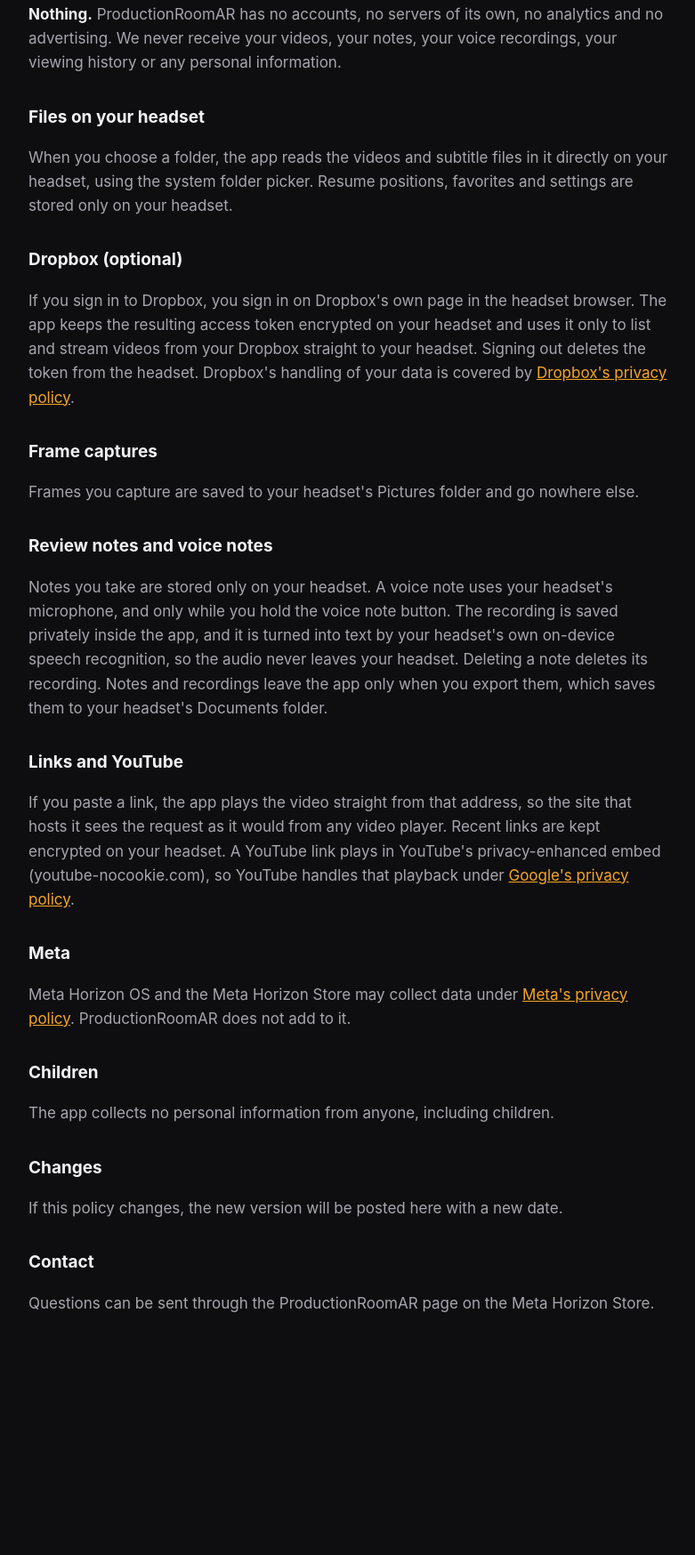
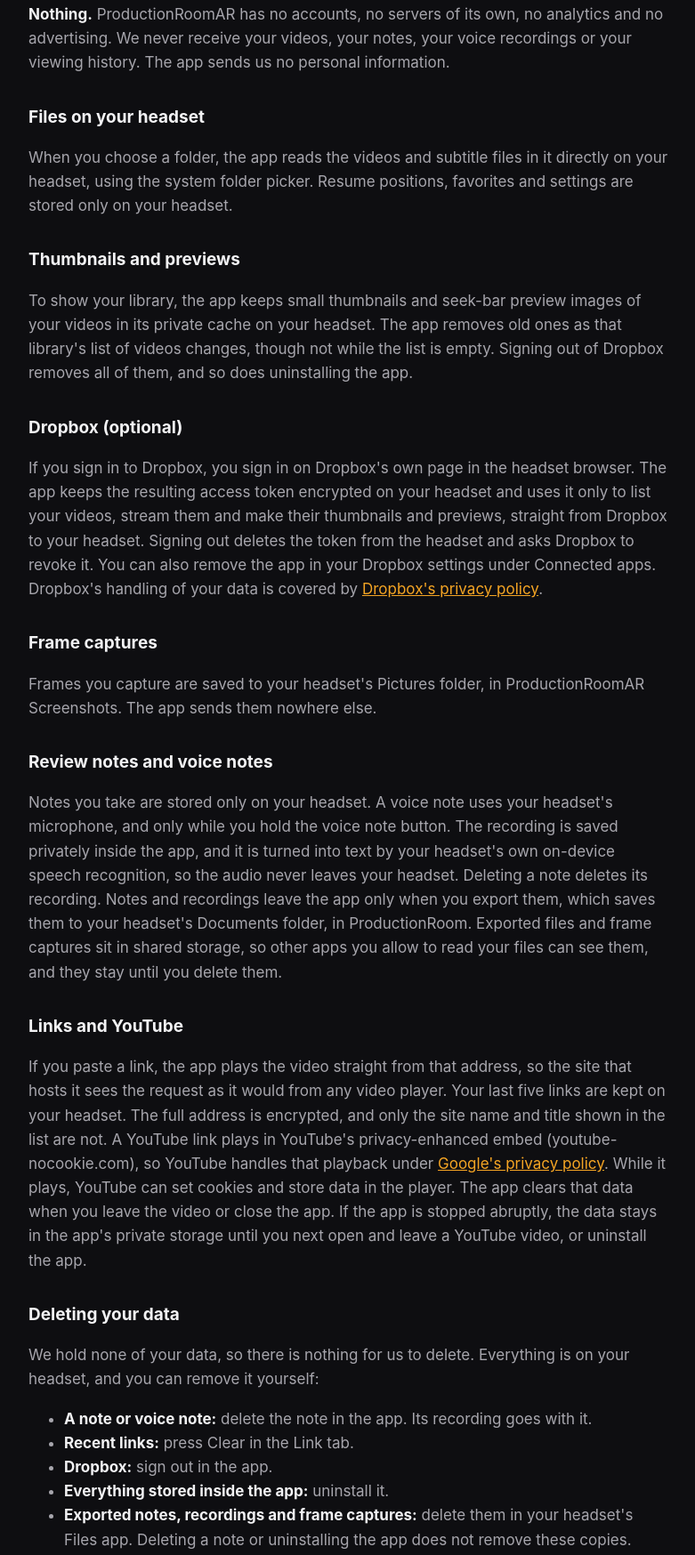
Before and after one commit to jayburgessjr/productionroomar, a plain HTML site: page privacy/index.html in a window 1280 px wide. Shown: the part 296-2044 px from the top of the page at 89% size, without its empty margins (248-1029 px from the left). Before the commit the page ends 1872 px from the top, so only its background shows below. Drawn offline with Linux system fonts and the light colour scheme.

Commit message:
Privacy: data deletion, contact, YouTube cookies, thumbnails, exports (#2)
* Privacy: data deletion, contact, YouTube cookies, thumbnails, exports

Co-Authored-By: Claude Opus 5.5 <noreply@anthropic.com>

* Privacy: exact wording for thumbnail cleanup

Co-Authored-By: Claude Opus 5.5 <noreply@anthropic.com>

---------

Co-authored-by: Jay Burgess <jayburgess.p3@gmail.com>
Co-authored-by: Claude Opus 5.5 <noreply@anthropic.com>

```diff
--- a/privacy/index.html
+++ b/privacy/index.html
@@ -9,20 +9,31 @@ h1{font-size:30px;margin:0 0 4px}h1 b{color:var(--acc)}h2{font-size:19px;margin:
 p,li{color:var(--muted)}strong{color:var(--fg)}a{color:var(--acc)}
 </style></head><body><main>
 <h1>ProductionRoom<b>AR</b> privacy policy</h1>
-<p>Last updated 23 November 2026</p>
+<p>Last updated 24 November 2026</p>
 <p>ProductionRoomAR is a virtual movie theater for Meta Quest where you screen your own films. It is built so that your work stays yours.</p>
 <h2>What we collect</h2>
-<p><strong>Nothing.</strong> ProductionRoomAR has no accounts, no servers of its own, no analytics and no advertising. We never receive your videos, your notes, your voice recordings, your viewing history or any personal information.</p>
+<p><strong>Nothing.</strong> ProductionRoomAR has no accounts, no servers of its own, no analytics and no advertising. We never receive your videos, your notes, your voice recordings or your viewing history. The app sends us no personal information.</p>
 <h2>Files on your headset</h2>
 <p>When you choose a folder, the app reads the videos and subtitle files in it directly on your headset, using the system folder picker. Resume positions, favorites and settings are stored only on your headset.</p>
+<h2>Thumbnails and previews</h2>
+<p>To show your library, the app keeps small thumbnails and seek-bar preview images of your videos in its private cache on your headset. The app removes old ones as that library's list of videos changes, though not while the list is empty. Signing out of Dropbox removes all of them, and so does uninstalling the app.</p>
 <h2>Dropbox (optional)</h2>
-<p>If you sign in to Dropbox, you sign in on Dropbox's own page in the headset browser. The app keeps the resulting access token encrypted on your headset and uses it only to list and stream videos from your Dropbox straight to your headset. Signing out deletes the token from the headset. Dropbox's handling of your data is covered by <a href="https://www.dropbox.com/privacy">Dropbox's privacy policy</a>.</p>
+<p>If you sign in to Dropbox, you sign in on Dropbox's own page in the headset browser. The app keeps the resulting access token encrypted on your headset and uses it only to list your videos, stream them and make their thumbnails and previews, straight from Dropbox to your headset. Signing out deletes the token from the headset and asks Dropbox to revoke it. You can also remove the app in your Dropbox settings under Connected apps. Dropbox's handling of your data is covered by <a href="https://www.dropbox.com/privacy">Dropbox's privacy policy</a>.</p>
 <h2>Frame captures</h2>
-<p>Frames you capture are saved to your headset's Pictures folder and go nowhere else.</p>
+<p>Frames you capture are saved to your headset's Pictures folder, in ProductionRoomAR Screenshots. The app sends them nowhere else.</p>
 <h2>Review notes and voice notes</h2>
-<p>Notes you take are stored only on your headset. A voice note uses your headset's microphone, and only while you hold the voice note button. The recording is saved privately inside the app, and it is turned into text by your headset's own on-device speech recognition, so the audio never leaves your headset. Deleting a note deletes its recording. Notes and recordings leave the app only when you export them, which saves them to your headset's Documents folder.</p>
+<p>Notes you take are stored only on your headset. A voice note uses your headset's microphone, and only while you hold the voice note button. The recording is saved privately inside the app, and it is turned into text by your headset's own on-device speech recognition, so the audio never leaves your headset. Deleting a note deletes its recording. Notes and recordings leave the app only when you export them, which saves them to your headset's Documents folder, in ProductionRoom. Exported files and frame captures sit in shared storage, so other apps you allow to read your files can see them, and they stay until you delete them.</p>
 <h2>Links and YouTube</h2>
-<p>If you paste a link, the app plays the video straight from that address, so the site that hosts it sees the request as it would from any video player. Recent links are kept encrypted on your headset. A YouTube link plays in YouTube's privacy-enhanced embed (youtube-nocookie.com), so YouTube handles that playback under <a href="https://policies.google.com/privacy">Google's privacy policy</a>.</p>
+<p>If you paste a link, the app plays the video straight from that address, so the site that hosts it sees the request as it would from any video player. Your last five links are kept on your headset. The full address is encrypted, and only the site name and title shown in the list are not. A YouTube link plays in YouTube's privacy-enhanced embed (youtube-nocookie.com), so YouTube handles that playback under <a href="https://policies.google.com/privacy">Google's privacy policy</a>. While it plays, YouTube can set cookies and store data in the player. The app clears that data when you leave the video or close the app. If the app is stopped abruptly, the data stays in the app's private storage until you next open and leave a YouTube video, or uninstall the app.</p>
+<h2>Deleting your data</h2>
+<p>We hold none of your data, so there is nothing for us to delete. Everything is on your headset, and you can remove it yourself:</p>
+<ul>
+<li><strong>A note or voice note:</strong> delete the note in the app. Its recording goes with it.</li>
+<li><strong>Recent links:</strong> press Clear in the Link tab.</li>
+<li><strong>Dropbox:</strong> sign out in the app.</li>
+<li><strong>Everything stored inside the app:</strong> uninstall it.</li>
+<li><strong>Exported notes, recordings and frame captures:</strong> delete them in your headset's Files app. Deleting a note or uninstalling the app does not remove these copies.</li>
+</ul>
 <h2>Meta</h2>
 <p>Meta Horizon OS and the Meta Horizon Store may collect data under <a href="https://www.meta.com/legal/privacy-policy/">Meta's privacy policy</a>. ProductionRoomAR does not add to it.</p>
 <h2>Children</h2>
@@ -30,5 +41,5 @@ p,li{color:var(--muted)}strong{color:var(--fg)}a{color:var(--acc)}
 <h2>Changes</h2>
 <p>If this policy changes, the new version will be posted here with a new date.</p>
 <h2>Contact</h2>
-<p>Questions can be sent through the ProductionRoomAR page on the Meta Horizon Store.</p>
+<p>ProductionRoomAR is published by Revuity Systems. For privacy questions, including deletion, email <a href="mailto:hello@revuitysystems.com">hello@revuitysystems.com</a>. If you write to us, we receive your email address and whatever you send, and use it to answer you.</p>
 </main></body></html>
```
